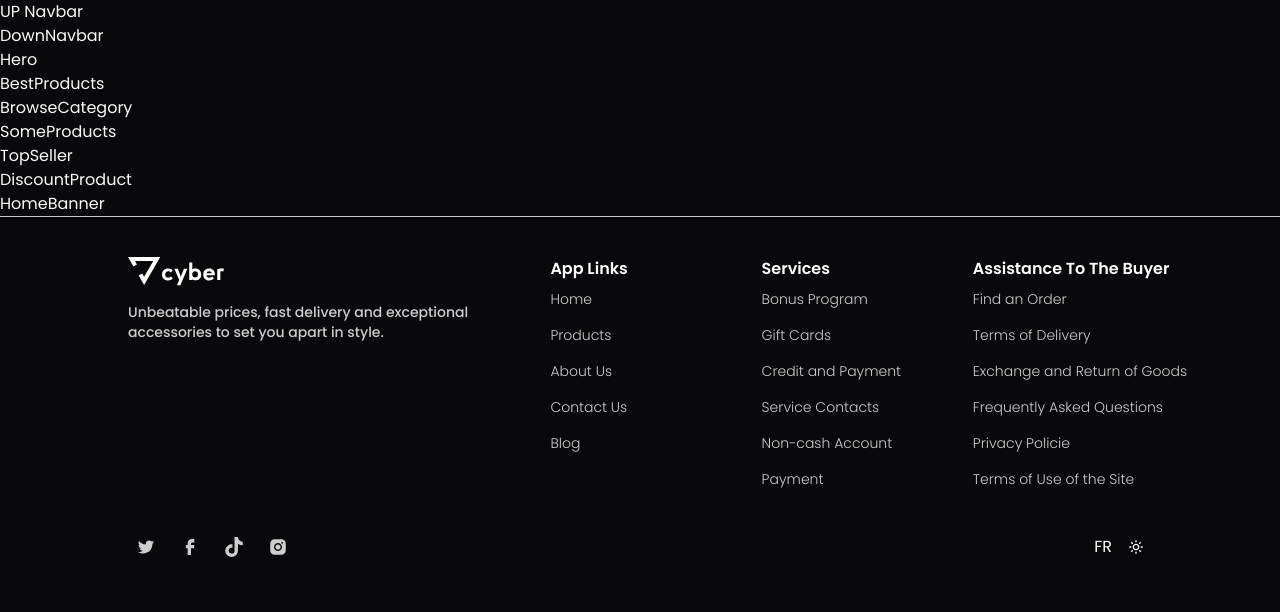
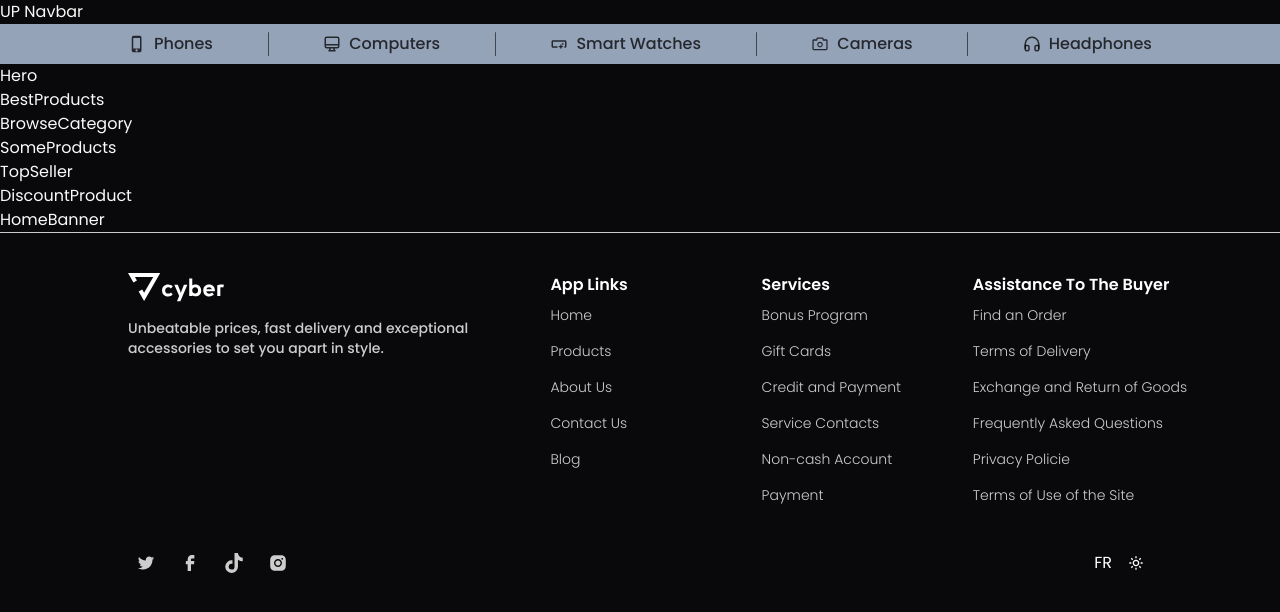
Before and after one commit to 01Barthez/Iphone-Cameroon, a React (Vite) app: page / in a window 1280 px wide. Shown: the top 612 px of the page. Built offline with nearby package versions, Linux system fonts and the light colour scheme.

Commit message:
feat: Add down navbar

```diff
--- a/package.json
+++ b/package.json
@@ -95,6 +95,7 @@
   },
   "dependencies": {
     "@radix-ui/react-dropdown-menu": "^2.1.4",
+    "@radix-ui/react-separator": "^1.1.1",
     "@radix-ui/react-slot": "^1.1.1",
     "@radix-ui/react-toast": "^1.2.4",
     "@vitejs/plugin-react-swc": "^3.7.2",
--- /dev/null
+++ b/src/components/ui/separator.tsx
@@ -0,0 +1,29 @@
+import * as React from "react"
+import * as SeparatorPrimitive from "@radix-ui/react-separator"
+
+import { cn } from "@/lib/utils"
+
+const Separator = React.forwardRef<
+  React.ElementRef<typeof SeparatorPrimitive.Root>,
+  React.ComponentPropsWithoutRef<typeof SeparatorPrimitive.Root>
+>(
+  (
+    { className, orientation = "horizontal", decorative = true, ...props },
+    ref
+  ) => (
+    <SeparatorPrimitive.Root
+      ref={ref}
+      decorative={decorative}
+      orientation={orientation}
+      className={cn(
+        "shrink-0 bg-border",
+        orientation === "horizontal" ? "h-[1px] w-full" : "h-full w-[1px]",
+        className
+      )}
+      {...props}
+    />
+  )
+)
+Separator.displayName = SeparatorPrimitive.Root.displayName
+
+export { Separator }
--- /dev/null
+++ b/src/core/mocks/link.mock.tsx
@@ -0,0 +1,44 @@
+import { FiHeadphones } from "react-icons/fi";
+import { AiOutlineCamera } from "react-icons/ai";
+import { MdOutlineSmartButton } from "react-icons/md";
+import { HiOutlineDesktopComputer } from "react-icons/hi";
+import { MdOutlinePhoneIphone } from "react-icons/md";
+import type { ILinkCategory } from "@/interface/interface";
+import { v4 as uuidv4 } from 'uuid';
+
+export const LinkCategory: ILinkCategory[] = [
+    {
+        id: uuidv4(),
+        icon: <MdOutlinePhoneIphone />,
+        name: 'Phones',
+        href: '/products/category/phones'
+    },
+
+    {
+        id: uuidv4(),
+        icon: <HiOutlineDesktopComputer />,
+        name: "Computers",
+        href: '/products/category/computer'
+    },
+
+    {
+        id: uuidv4(),
+        icon: <MdOutlineSmartButton />,
+        name: "Smart Watches",
+        href: '/products/category/smart-watches'
+    },
+
+    {
+        id: uuidv4(),
+        icon: <AiOutlineCamera />,
+        name: "Cameras",
+        href: '/products/category/cameras'
+    },
+
+    {
+        id: uuidv4(),
+        icon: <FiHeadphones />,
+        name: "Headphones",
+    href: '/products/category/headphones'
+    }
+]
--- a/src/layouts/navbar/DownNavbar.tsx
+++ b/src/layouts/navbar/DownNavbar.tsx
@@ -1,9 +1,32 @@
+import { Separator } from '@/components/ui/separator'
+import { LinkCategory } from '@/core/mocks/link.mock'
 import React from 'react'
+import { NavLink } from 'react-router-dom'
 
 const DownNavbar: React.FC = () => {
   return (
-    <div>
-      DownNavbar
+    <div className='bg-[#2E2E2E] dark:bg-slate-400 py-2 w-full'>
+      <div className="container hidden lg:flex items-center justify-between w-full gap-6 font-medium">
+        {
+          LinkCategory.map((sublink, index) => (
+            <React.Fragment key={sublink.id}>
+              <NavLink
+                to={sublink.href}
+                className={({ isActive }) => `flex items-center gap-2 text-nowrap ${isActive ? "text-background" : "text-background/80 duration-200"}`}
+              >
+                <span className="text-lg">{sublink.icon}</span>
+                <span>{sublink.name}</span>
+              </NavLink>
+
+              {
+                index < LinkCategory.length - 1 && (
+                  <Separator orientation="vertical" className="h-6 rounded-full bg-background/60" />
+                )
+              }
+            </React.Fragment>
+          ))
+        }
+      </div>
     </div>
   )
 }
--- a/src/layouts/navbar/Navbar.tsx
+++ b/src/layouts/navbar/Navbar.tsx
@@ -4,10 +4,10 @@ import DownNavbar from './DownNavbar'
 
 const Navbar: React.FC = () => {
   return (
-    <>
+    <nav>
       <UpNavbar />
       <DownNavbar />
-    </>
+    </nav>
   )
 }
 
```
Also changed, not shown: src/interface/interface.tsx (+10 -3 lines), 1 other file (tests, documents, lock files or other folders).
